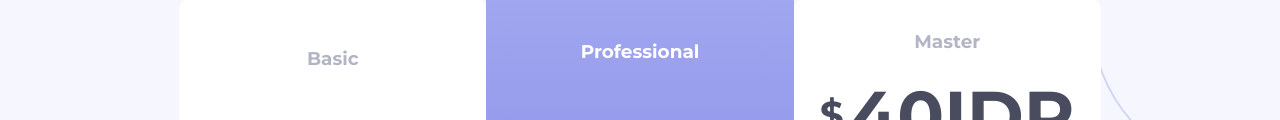
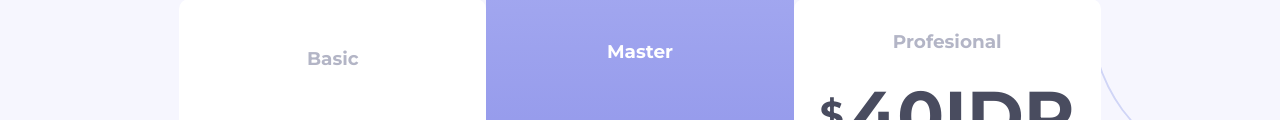
Before and after one commit to VynaaValerie/pricing.io, a plain HTML site: page index.html in a window 1280 px wide. Shown: the part 274-394 px from the top of the page. Drawn offline with Linux system fonts and the light colour scheme.

Commit message:
index.html

```diff
--- a/index.html
+++ b/index.html
@@ -44,7 +44,7 @@
       </article>
       <!-- Container 2 -->
       <article class="pricing container-2">
-        <h2>Professional</h2>
+        <h2> Master</h2>
         <p class="price-2"> <span class="dollar-sign">&dollar;</span>20IDR</p>
         <ul>
           <hr>
@@ -63,7 +63,7 @@
       </article>
       <!-- Container 3 -->
       <article class="pricing container-3">
-        <h2>Master</h2>
+        <h2>Profesional</h2>
         <p class="price-3"><span class="dollar-sign">&dollar;</span>40IDR</p>
         <ul>
           <hr>
```
